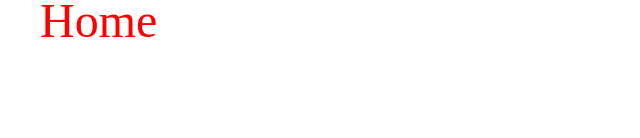
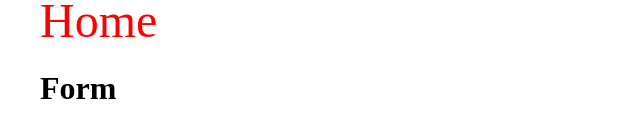
Before and after one commit to brito-ca/brito-website, a Next.js app: page / in a window 1280 px wide. Shown: the part 168-306 px from the top of the page, without its empty margins (0-640 px from the left). Built offline with nearby package versions, Linux system fonts and the light colour scheme.

Commit message:
imported Form component to Home page

```diff
--- /dev/null
+++ b/components/Form/Form.jsx
@@ -0,0 +1,9 @@
+const Form = () => {
+    return (
+        <>
+            <h1>Form</h1>
+        </>
+    )
+}
+
+export default Form
--- a/pages/index.jsx
+++ b/pages/index.jsx
@@ -2,6 +2,7 @@ import Head from 'next/head';
 import styles from '@/styles/Home.module.css';
 import Header from '@/components/Header/Header';
 import Banner from '@/components/Banner/Banner';
+import Form from '@/components/Form/Form';
 
 export default function Home() {
   return (
@@ -17,6 +18,7 @@ export default function Home() {
         <Banner title='Our mission' />
         <Banner title='Our Vision' />
         <div className={styles.title}>Home</div>
+        <Form />
       </main>
     </>
   );
```
